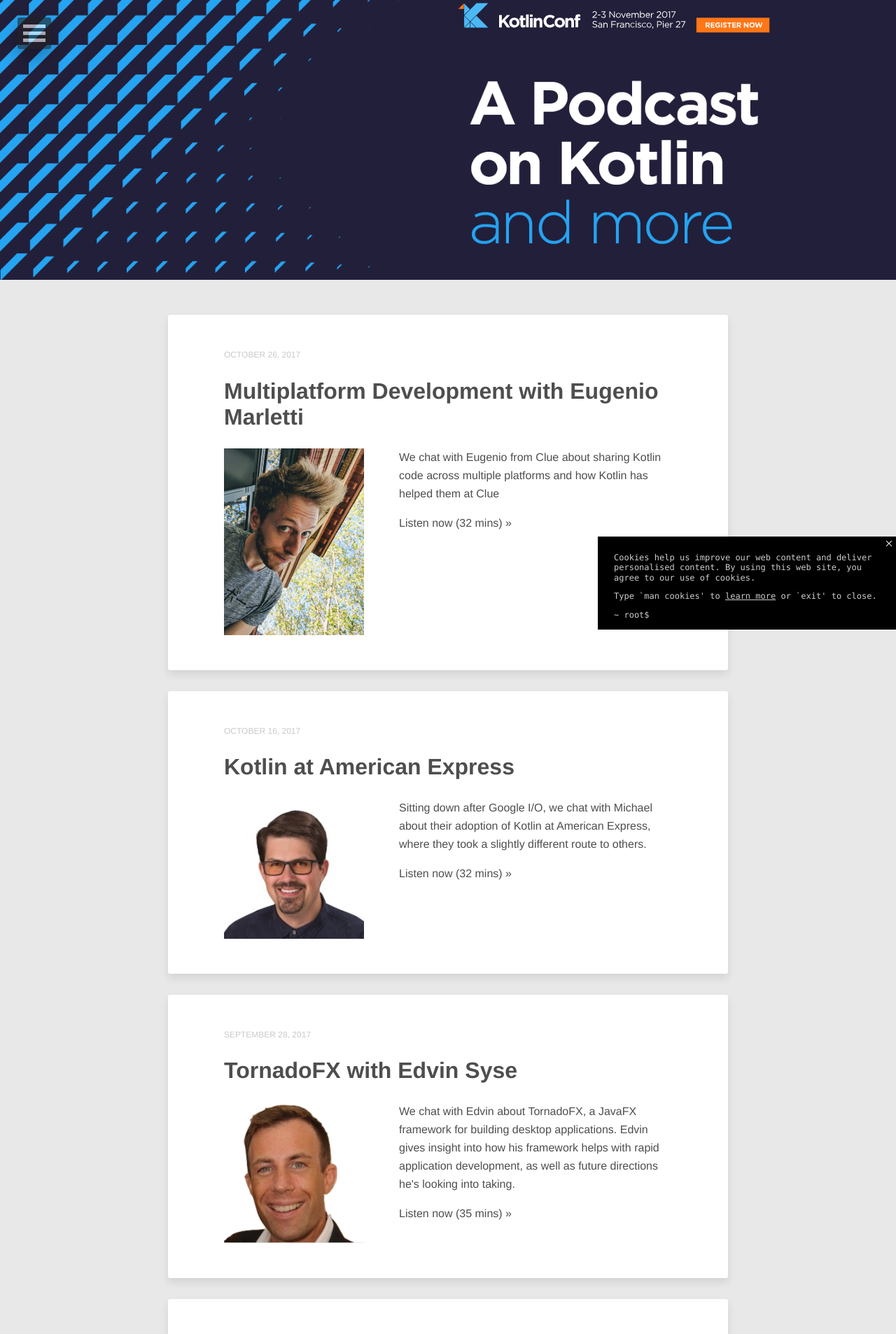
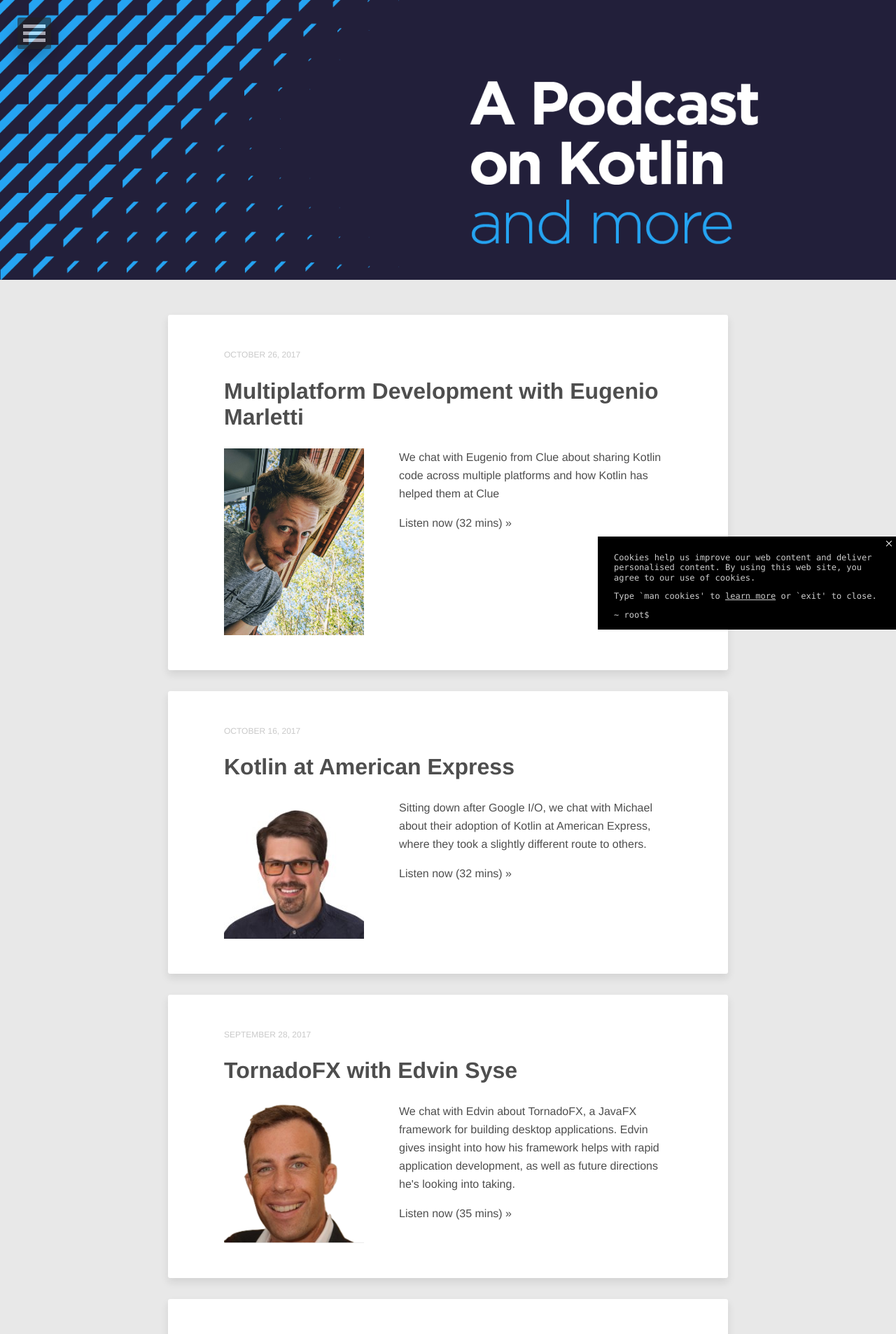
Before and after one commit to talkingkotlin/website, a Jekyll site: the page built from index.html, in a window 1280 px wide. Shown: the top 1907 px of the page at 70% size. Built offline with Jekyll 4.4.1, drawn with Linux system fonts in a browser that asks for light colours; nearby versions of some CDN libraries; the list of posts is cut into pages by our own code.

Commit message:
Remove banner.

```diff
--- a/_layouts/post-index.html
+++ b/_layouts/post-index.html
@@ -20,9 +20,6 @@
     </div><!-- /.entry-image -->
   {% endif %}
   <div class="header-title">
-    <a class="conference-banner" href="https://kotlinconf.com?utm_source=talkingkotlin&utm_medium=web&utm_campaign=regular-admission">
-      <img src="/images/kotlinconf_banner.svg"/>
-    </a>
     <div class="header-title-wrap">
     </div><!-- /.header-title-wrap -->
   </div><!-- /.header-title -->
--- a/_sass/_page.scss
+++ b/_sass/_page.scss
@@ -49,18 +49,6 @@
 .header-title {
   text-align: center;
   margin: 30px 0 0;
-
-  .conference-banner {
-    position: absolute;
-    top: 0;
-    right: 14%;
-    width: 35%;
-    max-width: 530px;
-
-    img {
-      width: 100%;
-    }
-  }
 
   h1 {
     margin: 10px 20px;
```
Also changed, not shown: images/kotlinconf_banner.svg (deleted).
